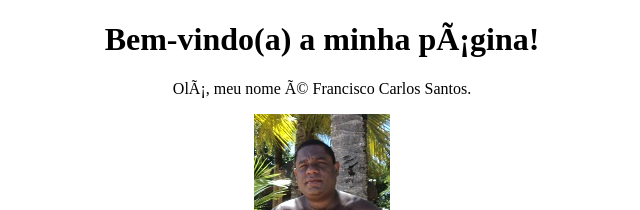
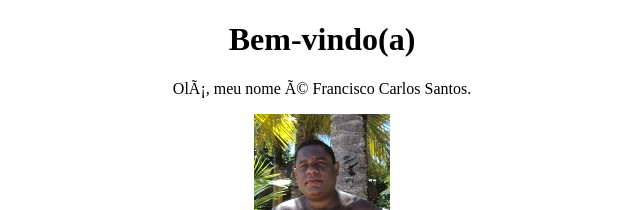
Before and after one commit to fcarlos9/Curso_Git, a plain HTML site: page index.html in a window 1280 px wide. Shown: the top 210 px of the page, without its empty margins (318-958 px from the left). Drawn offline with Linux system fonts and the light colour scheme.

Commit message:
Alteração index

```diff
--- a/index.html
+++ b/index.html
@@ -3,7 +3,7 @@
 <meta http-equiv="Content-Type" content="text-html; charset-8">
 <body>
 
-	<h1 style="text-align:center;">Bem-vindo(a) a minha página!</h1>
+	<h1 style="text-align:center;">Bem-vindo(a)</h1>
 
 	<p style="text-align:center;">Olá, meu nome é Francisco Carlos Santos.</p>
 
```
